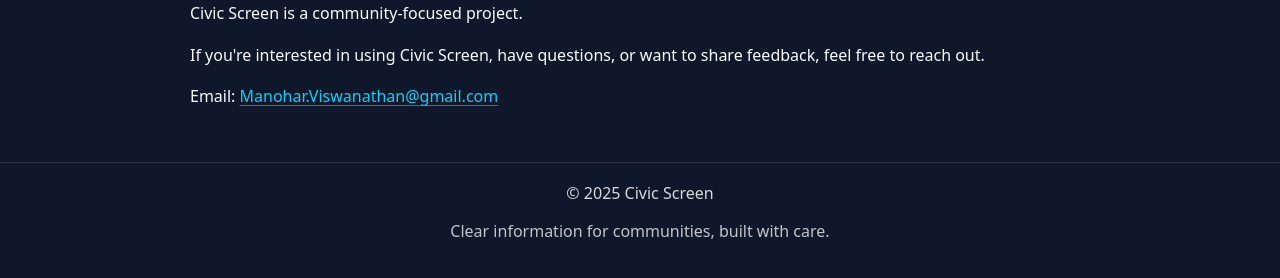
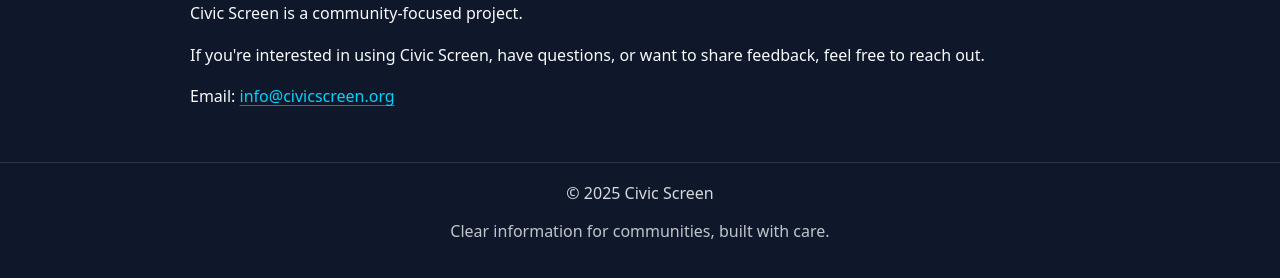
Before and after one commit to mviswanathan1729/civic-screen-site, a plain HTML site: page contact.html in a window 1280 px wide. Shown: the part 226-504 px from the top of the page. Drawn offline with Linux system fonts and the light colour scheme.

Commit message:
email corrected

```diff
--- a/contact.html
+++ b/contact.html
@@ -37,7 +37,8 @@
     <p>
       If you're interested in using Civic Screen, have questions, or want to share feedback, feel free to reach out.
     </p>
-    <p>Email: <a href="mailto:Manohar.Viswanathan@gmail.com">Manohar.Viswanathan@gmail.com</a></p>
+    <p>Email: <a href="mailto:info@civicscreen.org">info@civicscreen.org</a></p>
+
   </section>
 
   <footer class="site-footer">
```
